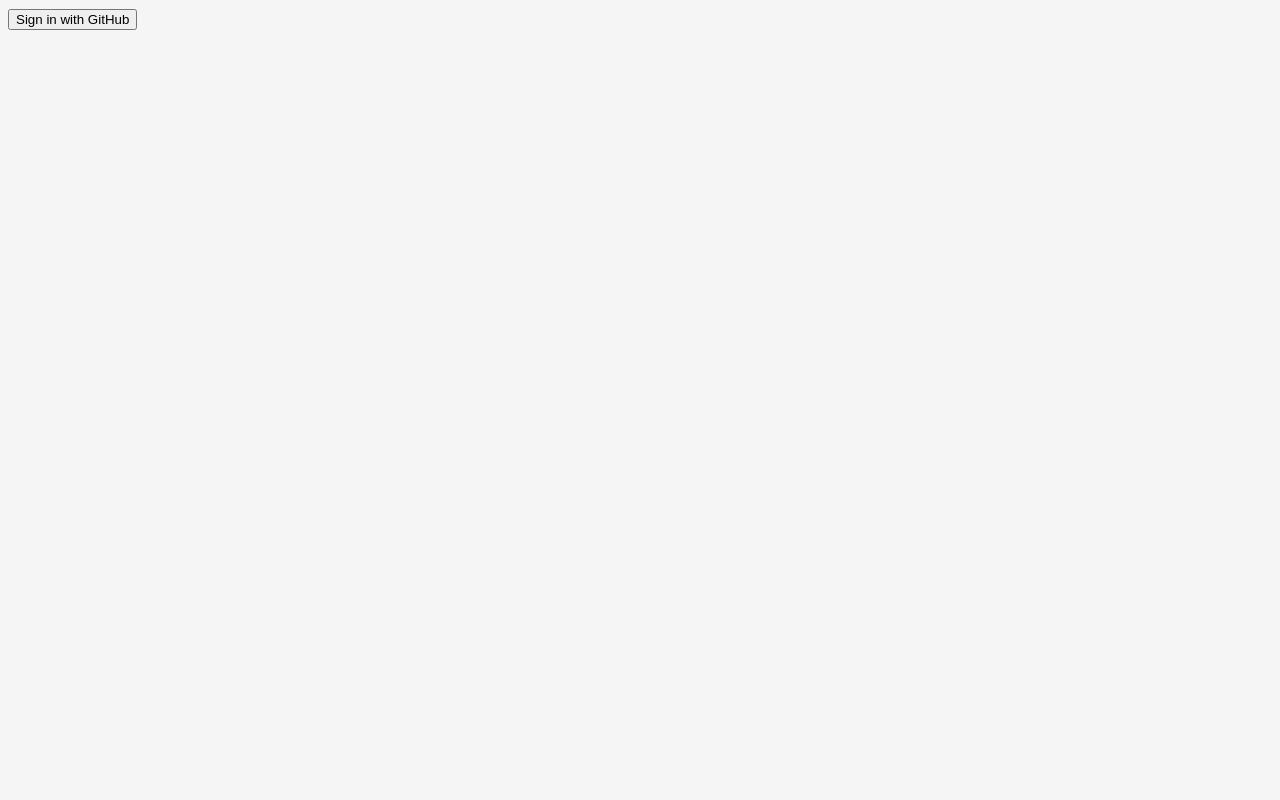
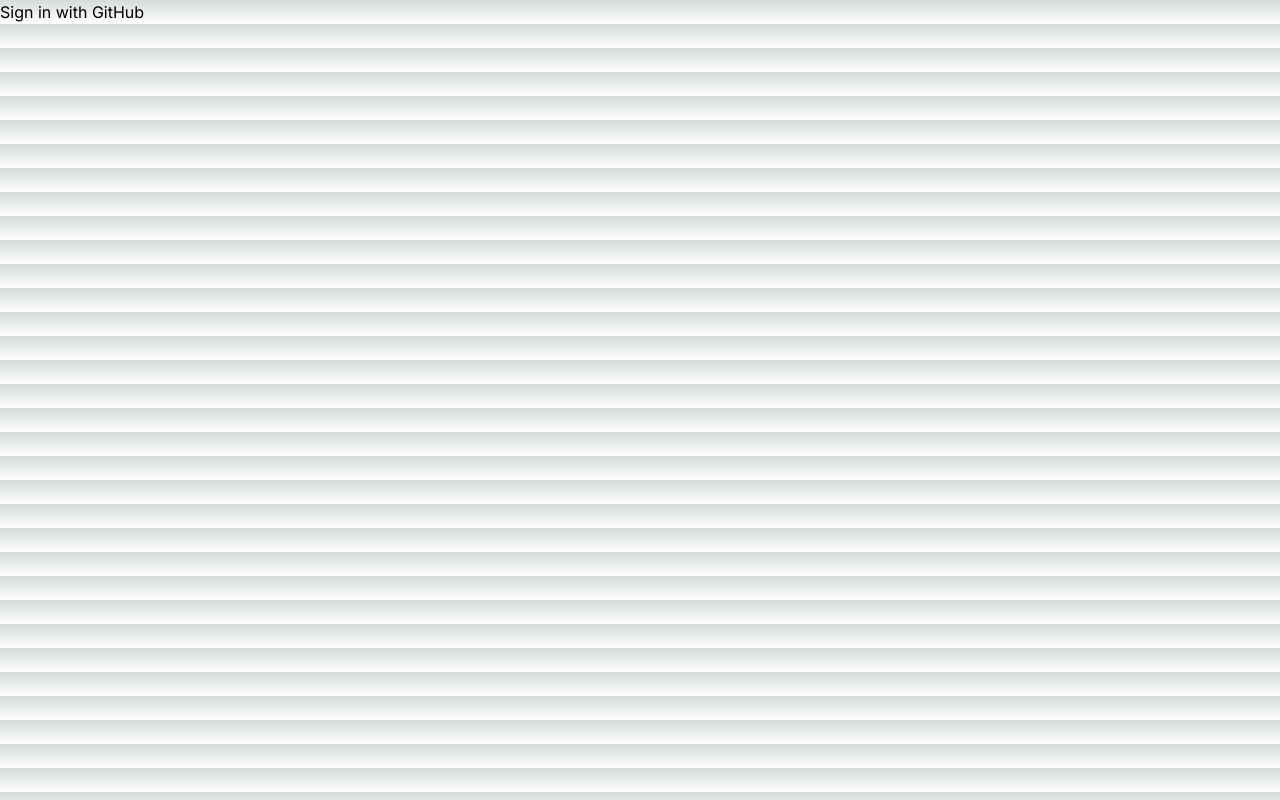
Before and after one commit to titan-syndicate/glowing-system, a Next.js app: page /login in a window 1280 px wide. Built offline with nearby package versions, Linux system fonts and the light colour scheme.

Commit message:
add tailwind back and fix no auth flow

```diff
--- a/app/(protected)/layout.tsx
+++ b/app/(protected)/layout.tsx
@@ -14,6 +14,7 @@
 
   useEffect(() => {
     // don't enforce login in dev mode unless FORCE_PROTECTED is set to true
+    debugger;
     if (process.env.NODE_ENV === "development" && process.env.NEXT_PUBLIC_FORCE_PROTECTED !== "true") {
       return;
     }
@@ -23,7 +24,7 @@
     }
   }, [status, router]);
 
-  if (status === "loading" || status === "unauthenticated") {
+  if (status === "loading") {
     return <div>Loading...</div>;
   }
   return (
--- a/app/globals.css
+++ b/app/globals.css
@@ -1,7 +1,27 @@
+@tailwind base;
+@tailwind components;
+@tailwind utilities;
+
 :root {
-  --color-background-light: rgb(245, 245, 245);
+  --foreground-rgb: 0, 0, 0;
+  --background-start-rgb: 214, 219, 220;
+  --background-end-rgb: 255, 255, 255;
 }
 
+/* @media (prefers-color-scheme: dark) {
+  :root {
+    --foreground-rgb: 255, 255, 255;
+    --background-start-rgb: 0, 0, 0;
+    --background-end-rgb: 0, 0, 0;
+  }
+} */
+
 body {
-  background-color: var(--color-background-light);
+  color: rgb(var(--foreground-rgb));
+  background: linear-gradient(
+      to bottom,
+      transparent,
+      rgb(var(--background-end-rgb))
+    )
+    rgb(var(--background-start-rgb));
 }
--- /dev/null
+++ b/tailwind.config.ts
@@ -0,0 +1,20 @@
+import type { Config } from 'tailwindcss'
+
+const config: Config = {
+  content: [
+    './pages/**/*.{js,ts,jsx,tsx,mdx}',
+    './components/**/*.{js,ts,jsx,tsx,mdx}',
+    './app/**/*.{js,ts,jsx,tsx,mdx}',
+  ],
+  theme: {
+    extend: {
+      backgroundImage: {
+        'gradient-radial': 'radial-gradient(var(--tw-gradient-stops))',
+        'gradient-conic':
+          'conic-gradient(from 180deg at 50% 50%, var(--tw-gradient-stops))',
+      },
+    },
+  },
+  plugins: [],
+}
+export default config
```
